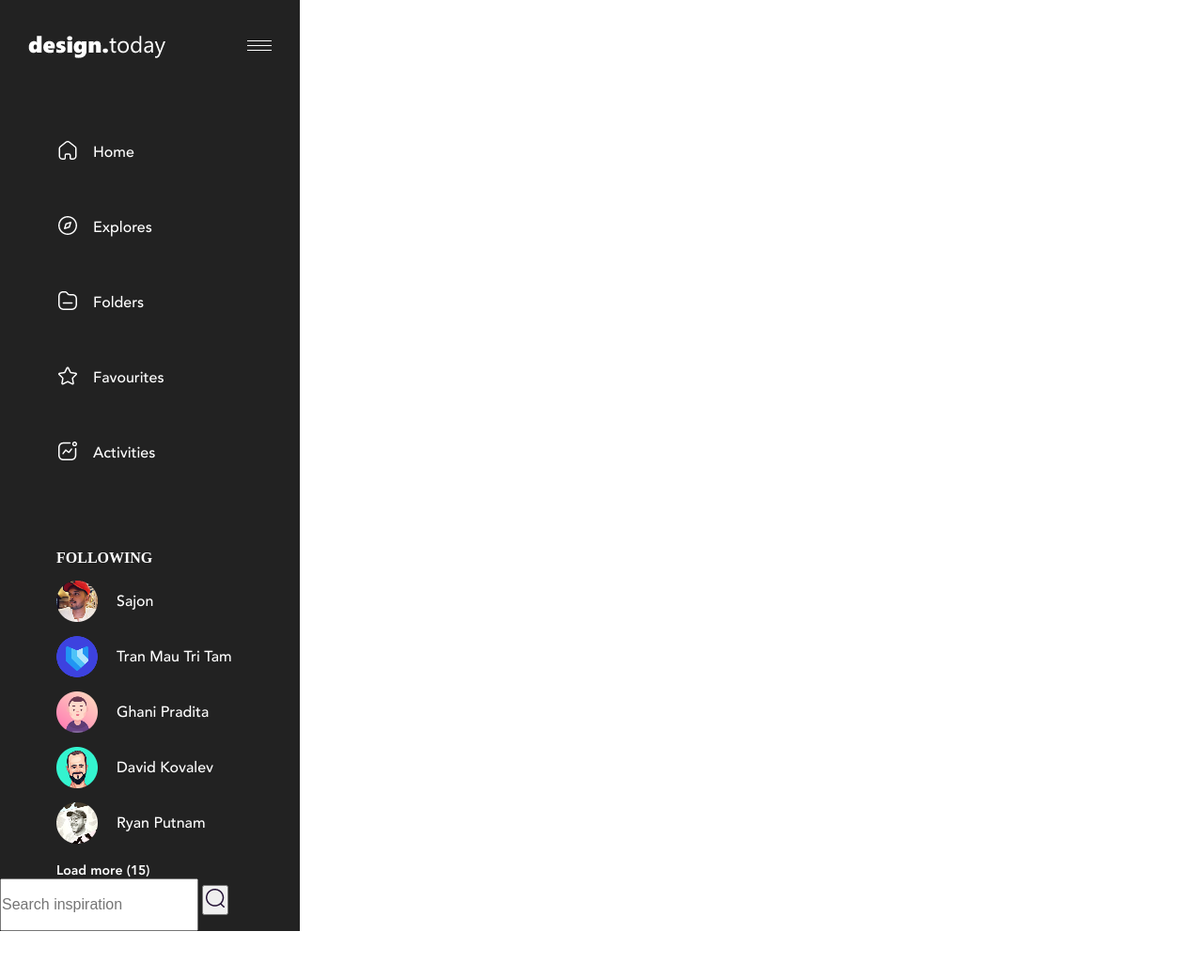
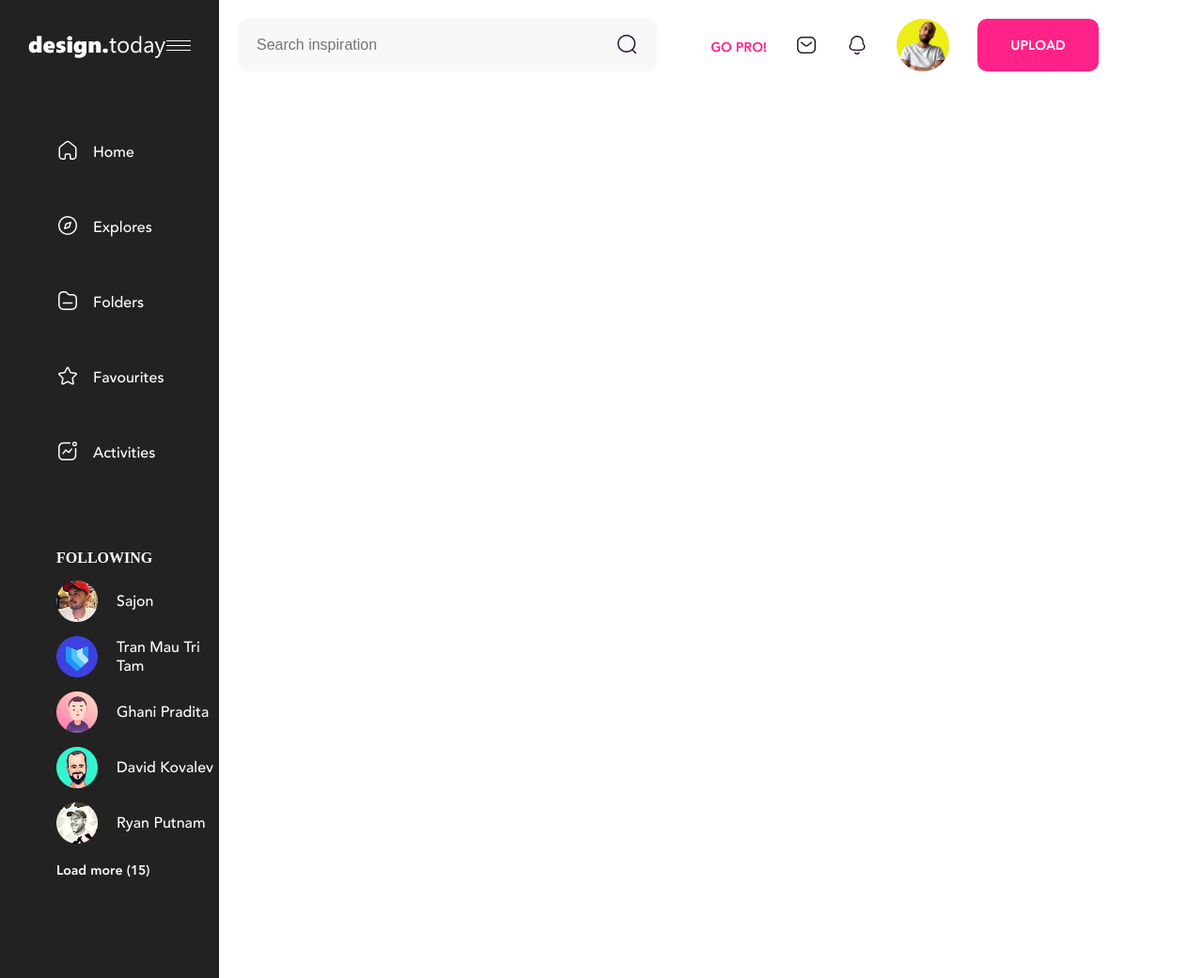
Before and after one commit to TornikeALT/Mid-term, a plain HTML site: page index.html in a window 1280 px wide. Shown: the whole page at 94% size. Before the commit the page ends 991 px from the top, so only its background shows below. Drawn offline with Linux system fonts and the light colour scheme.

Commit message:
made top navbar

```diff
--- a/index.html
+++ b/index.html
@@ -9,7 +9,8 @@
     <title>MidTerm</title>
 </head>
     <body>
-        <div class="top-wrapper">
+        <div class="top-wrapper wrapper">
+            <div class="sidebar-grid" >
                 <div class="sidebar-images flex">
                     <a href="#"><img src="images/icons/design.today.png" alt="design today logo"></a>
                     <img src="images/icons/burger.png" alt="burger icon">
@@ -76,14 +77,34 @@
                     <h2 >Load more (15)</h2>
                 </div>
                 </div>
-            <div class="main-header">
-               <div>
+            </div>
+            <div class="main-header flex">
+               <div class="search-box">
                  <form action="search">
                      <input type="search" id="search" placeholder="Search inspiration" class="search-inspiration">
-                     <button type="submit"><img src="images/icons/Component 9 – 2.png" alt="search icon"></button>
+                     <img src="images/icons/Component 9 – 2.png" class="search-btn" alt="search icon">
                  </form>
                </div>
-               <div class="main-nav"></div>
+               <div class="main-nav flex">
+                   <nav>
+                       <ul class="flex">
+                           <li>
+                               <a href="#">GO PRO!</a>
+                           </li>
+                           <li>
+                            <a href="#"><img src="images/icons/email.png" alt="email icon"></a>
+                             </li>
+                            <li>
+                            <a href="#"><img src="images/icons/notification.png" alt="notification icon"></a>
+                            </li>
+                            <li>
+                            <a href="index.html"><img src="images/click-logo.png" alt="click-logo"></a>
+                             </li>
+                        </ul>
+
+                   </nav>
+                   <button class="upload-btn">UPLOAD</button>
+               </div>
             </div>
         </div>
     </body>
--- a/styles/style.css
+++ b/styles/style.css
@@ -13,9 +13,13 @@ a{
 .flex{
     display: flex;
 }
+
 .top-wrapper{
-    background-color: #222222;
-    max-width: 319px;
+
+    display: grid;
+    grid-template-columns:1fr 5fr;
+    grid-template-areas:
+    "left right";
 }
 .sidebar-images{
 
@@ -70,8 +74,57 @@ a{
     margin-top: 19px;
     font-size: 14px;
     font-family:Avenir Heavy;
+    margin-bottom: 106px;
+
 }
 .search-inspiration{
-    max-width: 446px;
+    width: 446px;
     height: 56px;
+    border:none;
+    background-color: #F8F8F8;
+    border-radius: 10px;
+    padding: 20px;
 }
+.sidebar-grid{
+    background-color:#222222;
+}
+.main-nav ul{
+    align-items: center;
+}
+.upload-btn{
+    background-color: #FF2288;
+    width: 129px;
+    height: 56px;
+    border: none;
+    border-radius: 10px;
+    font-size: 14px;
+    color: #FFFFFF;
+    font-family: Avenir Heavy;
+}
+.main-header{
+    justify-content: space-between;
+    padding: 20px;
+
+}
+.main-nav li{
+    padding-right: 30px;
+
+}
+.main-nav{
+    margin-right: 91px;
+}
+.search-btn{
+    position: absolute;
+    right: 20px;
+    top: 15px;
+    background-color: transparent;
+    border: none;
+}
+.search-box{
+    position: relative;
+}
+.main-nav a{
+    color:#FF2288;
+    font-size: 14px;
+    font-family:Avenir Heavy;
+}
```
Lines whose indentation alone changed are shown as unchanged.
